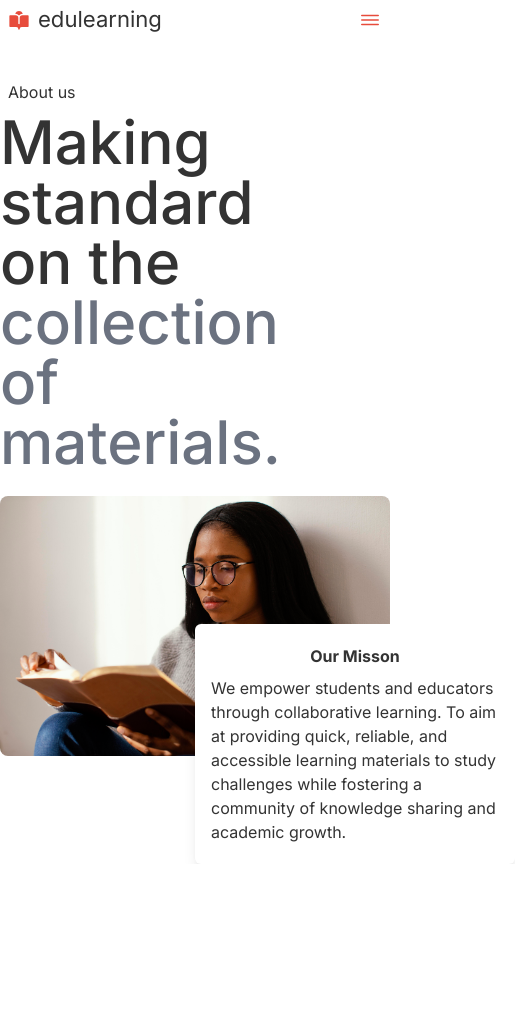
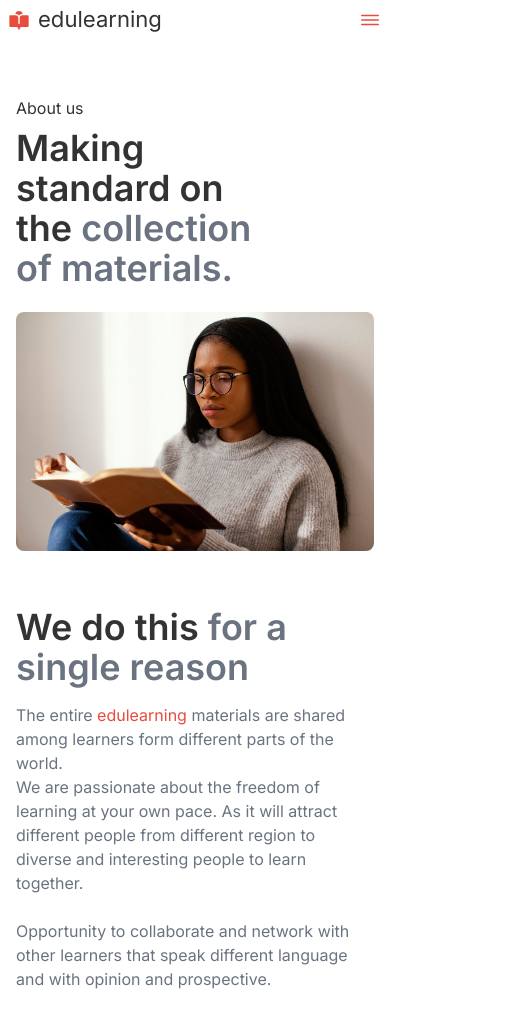
Before and after one commit to motuncoded/edulearning, a Next.js app: page /about in a window 390 px wide. Shown: the top 1028 px of the page, 515 px wide, since content can reach past the window. Before the commit the page ends 864 px from the top, so only its background shows below. Built offline with nearby package versions, Linux system fonts and the light colour scheme.

Commit message:
refractor: add responsive to the about page

```diff
--- a/src/app/about/page.tsx
+++ b/src/app/about/page.tsx
@@ -1,24 +1,57 @@
-
-
 import Image from "next/image";
 
 function AboutPage() {
   return (
-    <section className="my-10">
-      <h2 className="mb-2 px-2">About us</h2>
-      <h3 className="w-3/4 text-6xl  font-medium mb-4">Making standard on the
-        <span className="text-gray-500"> collection of materials.</span></h3>
-        <div className="mt-6 relative">
-          <Image src="/reading.jpg" alt="reading"   width={800}
+    <section className="my-10 p-4">
+      <h2 className="mb-2 px-2 max-sm:px-0">About us</h2>
+      <h3 className="w-3/4 text-6xl  font-semibold mb-4 max-sm:text-4xl">
+        Making standard on the
+        <span className="text-gray-500"> collection of materials.</span>
+      </h3>
+      <div className="mt-6 relative">
+        <Image
+          src="/reading.jpg"
+          alt="reading"
+          width={800}
           height={600}
-        className="rounded-lg"/>
-        <div className="absolute top-32 left-2/4 bg-white h-60 w-80 rounded-md shadow-lg p-4 flex justify-center items-center flex-col">
+          className="rounded-lg"
+        />
+
+        <div className="max-sm:hidden  max-xl:hidden absolute top-32 left-2/4 bg-white h-60 w-80 rounded-md shadow-lg p-4 flex justify-center items-center flex-col">
           <h3 className="font-bold mb-2">Our Misson</h3>
-          <p> We empower students and educators through collaborative learning. To aim at providing quick, reliable, and accessible learning materials to study challenges while fostering a community of knowledge sharing and academic growth.
-
-</p>
+          <p className="text-[.975rem]">
+            {" "}
+            We empower students and educators through collaborative learning. To
+            aim at providing quick, reliable, and accessible learning materials
+            to study challenges while fostering a community of knowledge sharing
+            and academic growth.
+          </p>
         </div>
+      </div>
+      <div className="mt-10 flex justify-around  max-sm:flex-col max-sm:items-start">
+        <h4 className="w-2/6 text-4xl font-semibold max-sm:w-full max-sm:my-4 max-xl:w-full">
+          We do this
+          <span className="text-gray-500 "> for a single reason</span>
+        </h4>
+        <div className="w-2/6 max-sm:w-full max-xl:w-full">
+          <p className="text-gray-500 ">
+            The entire{" "}
+            <span className="text-[var(--accent-color)]">edulearning</span>{" "}
+            materials are shared among learners form different parts of the
+            world.
+          </p>
+          <p className="text-gray-500 ">
+            We are passionate about the freedom of learning at your own pace. As
+            it will attract different people from different region to diverse
+            and interesting people to learn together.
+          </p>
+          <br />
+          <p className="text-gray-500 ">
+            Opportunity to collaborate and network with other learners that
+            speak different language and with opinion and prospective.
+          </p>
         </div>
+      </div>
     </section>
   );
 }
```
